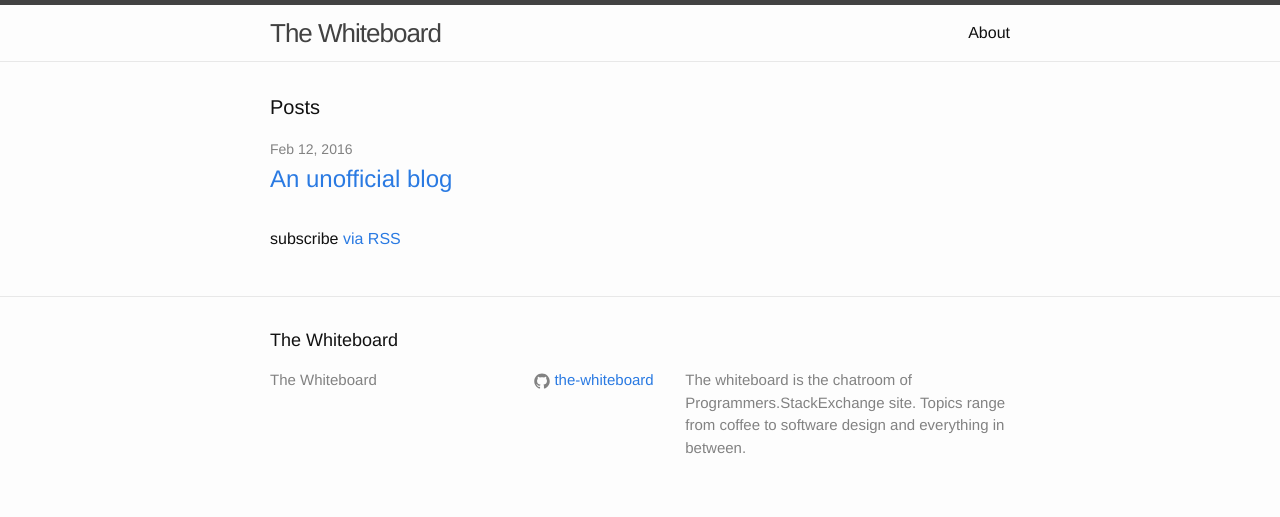
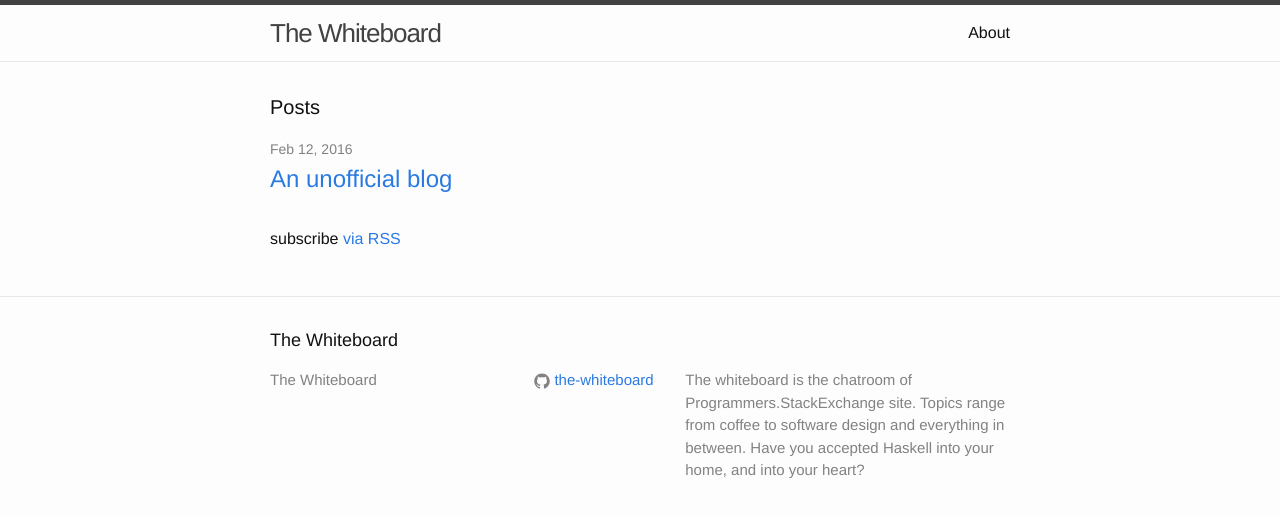
Before and after one commit to the-whiteboard/the-whiteboard.github.io, a Jekyll site: the page built from index.html, in a window 1280 px wide. Shown: the top 517 px of the page. Built offline with Jekyll 4.4.1, drawn with Linux system fonts in a browser that asks for light colours.

```diff
--- a/_config.yml
+++ b/_config.yml
@@ -10,6 +10,7 @@
 description: > # this means to ignore newlines until "baseurl:"
   The whiteboard is the chatroom of Programmers.StackExchange site.
   Topics range from coffee to software design and everything in between.
+  Have you accepted Haskell into your home, and into your heart?
 baseurl: "" # the subpath of your site, e.g. /blog
 url: "http://http://the-whiteboard.github.io" # the base hostname & protocol for your site
 github_username:  the-whiteboard
```
Also changed, not shown: 1 other file.
